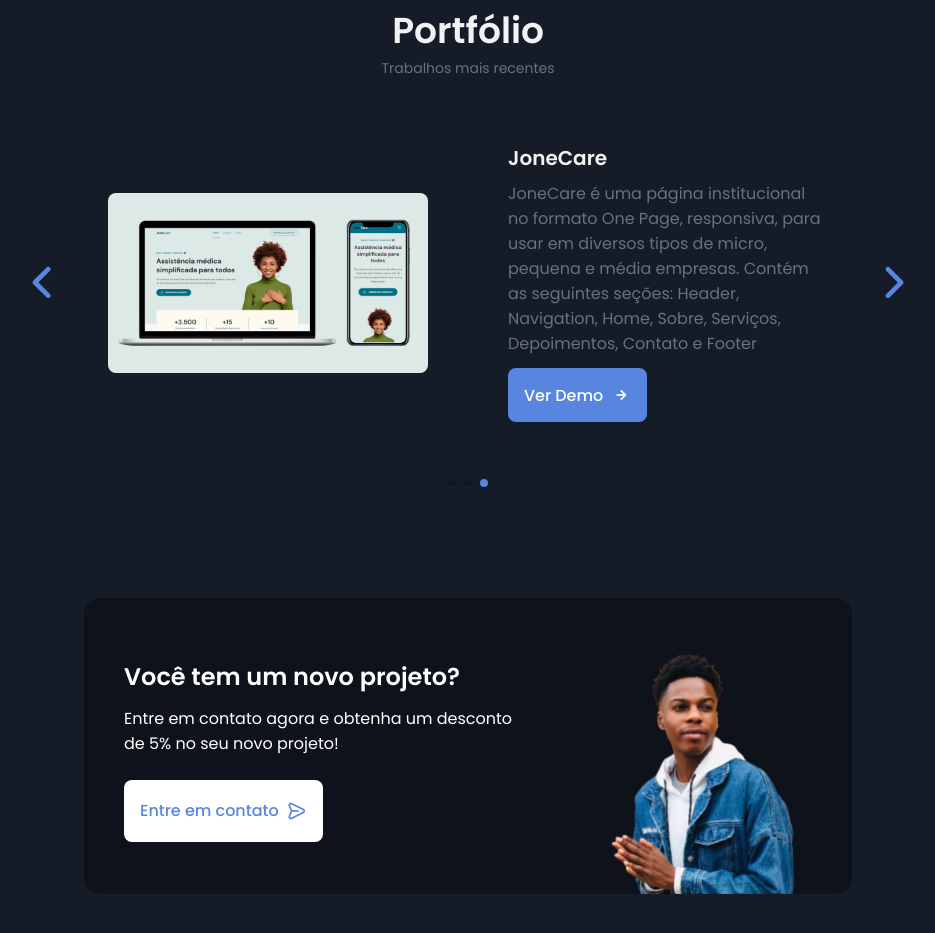
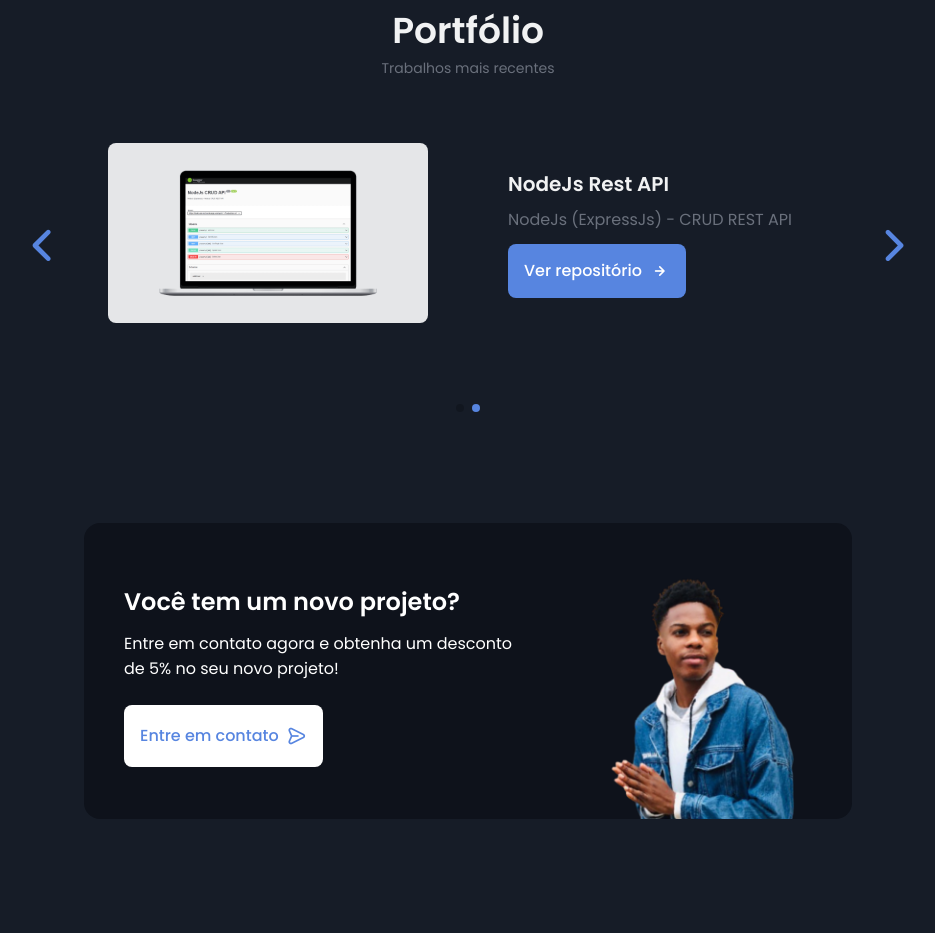
Before and after one commit to JoneBulande/JoneBulande.github.io, a plain HTML site: page index.html in a window 1280 px wide. Shown: the part 2649-3582 px from the top of the page, without its empty margins (172-1107 px from the left). Drawn offline with nearby package versions, Linux system fonts and the light colour scheme.

Commit message:
removed one of the portfolio projects

```diff
--- a/index.html
+++ b/index.html
@@ -645,7 +645,7 @@
 
 
           <!--======================== PORTFOLIO 4 =============-->
-          <div class="portfolio__content grid swiper-slide">
+          <!-- <div class="portfolio__content grid swiper-slide">
             <img src="assets/img/JoneCare-Mockup-by-JoneBulande.png" alt="" class="portfolio__img">
 
             <div class="portfolio__data">
@@ -661,7 +661,7 @@
                 <i class="uil uil-arrow-right button__icon"></i>
               </a>
             </div>
-          </div>
+          </div> -->
 
           <!--======================== PORTFOLIO 5 =============-->
           <!-- <div class="portfolio__content grid swiper-slide">
```
